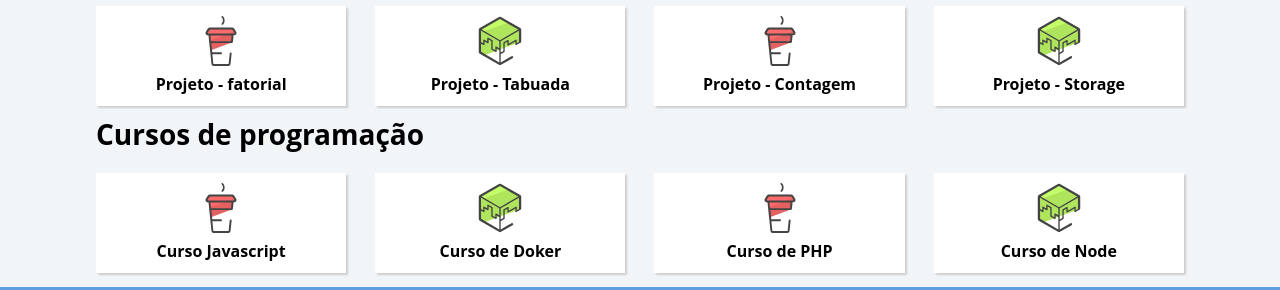
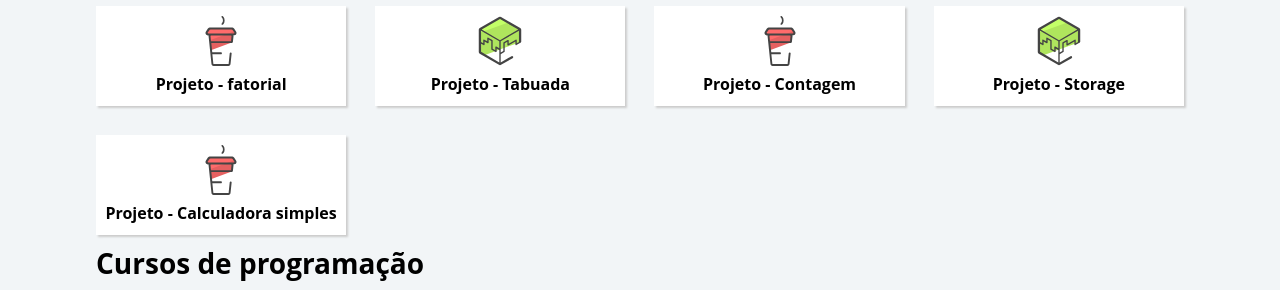
Before and after one commit to devOsvaldo2020/projeto-Todos-projetos-github, a plain HTML site: page index.html in a window 1280 px wide. Shown: the part 1100-1390 px from the top of the page. Drawn offline with nearby package versions, Linux system fonts and the light colour scheme.

Commit message:
add link da calculadora

```diff
--- a/index.html
+++ b/index.html
@@ -124,6 +124,7 @@
 						<li class="conteudoPrincipal-cursos-link"><a href="https://devosvaldo2020.github.io/projeto-Tabuada/" target="_blank">Projeto - Tabuada</a>
 						<li class="conteudoPrincipal-cursos-link"><a href="https://devosvaldo2020.github.io/projeto-Contagem/" target="_blank">Projeto - Contagem </a>
 						<li class="conteudoPrincipal-cursos-link"><a href="https://devosvaldo2020.github.io/projeto-Storage/" target="_blank">Projeto - Storage</a>
+						<li class="conteudoPrincipal-cursos-link"><a href="https://devosvaldo2020.github.io/projeto-calculadora-simples-2022/" target="_blank">Projeto - Calculadora simples</a>
 						<!-- <li class="conteudoPrincipal-cursos-link"><a href="" target="_blank">Projeto - </a> -->
 
 
```
